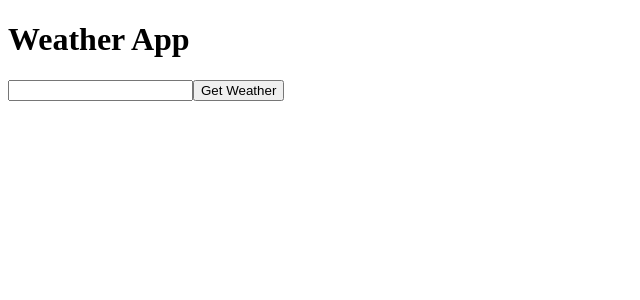
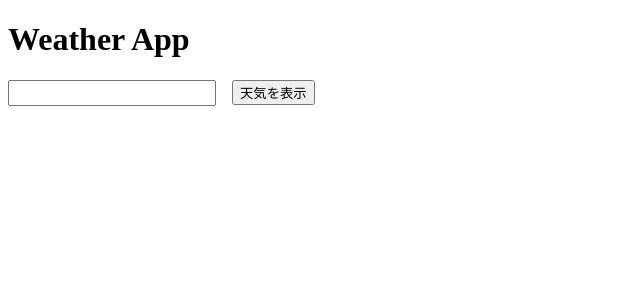
Before and after one commit to MasahiroTakata/weather-app, a React (Create React App) app: page / in a window 1280 px wide. Shown: the top 300 px of the page, without its empty margins (0-640 px from the left). Built offline with nearby package versions, Linux system fonts and the light colour scheme.

Commit message:
CSS追加

```diff
--- a/package.json
+++ b/package.json
@@ -11,6 +11,7 @@
     "react-dom": "^18.2.0",
     "react-icons": "^4.10.1",
     "react-scripts": "5.0.1",
+    "styled-components": "^6.0.2",
     "web-vitals": "^2.1.4"
   },
   "scripts": {
--- a/src/App.js
+++ b/src/App.js
@@ -1,4 +1,5 @@
 import React, { useState } from 'react';
+import styled from "styled-components";
 import { Weather } from './Weather'; // 自分で作ったコンポーネントは{}が必要かも？
 
 export const App = () => {
@@ -26,10 +27,19 @@ export const App = () => {
     <div>
       <h1>Weather App</h1>
       <form onSubmit={handleFormSubmit}>
-        <input type="text" value={city} onChange={handleInputChange} />
-        <button type="submit">Get Weather</button>
+        <CityText type="text" value={city} onChange={handleInputChange}/>
+        <SButton type="submit">天気を表示</SButton>
       </form>
       {weatherData && <Weather data={weatherData} />}
     </div>
   );
 };
+
+const SButton = styled.button`
+  margin-left: 16px;
+`;
+
+const CityText = styled.input`
+  width: 200px;
+  height: 20px;
+`;
```
Also changed, not shown: 1 other file (tests, documents, lock files or other folders).
